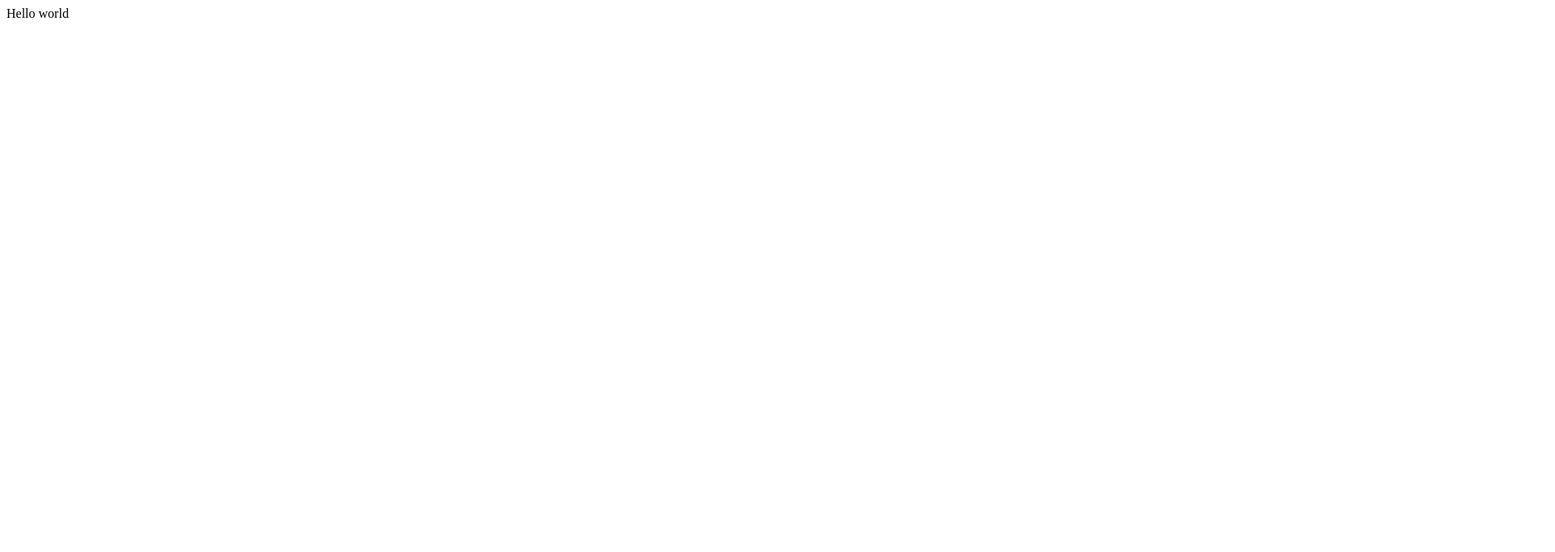
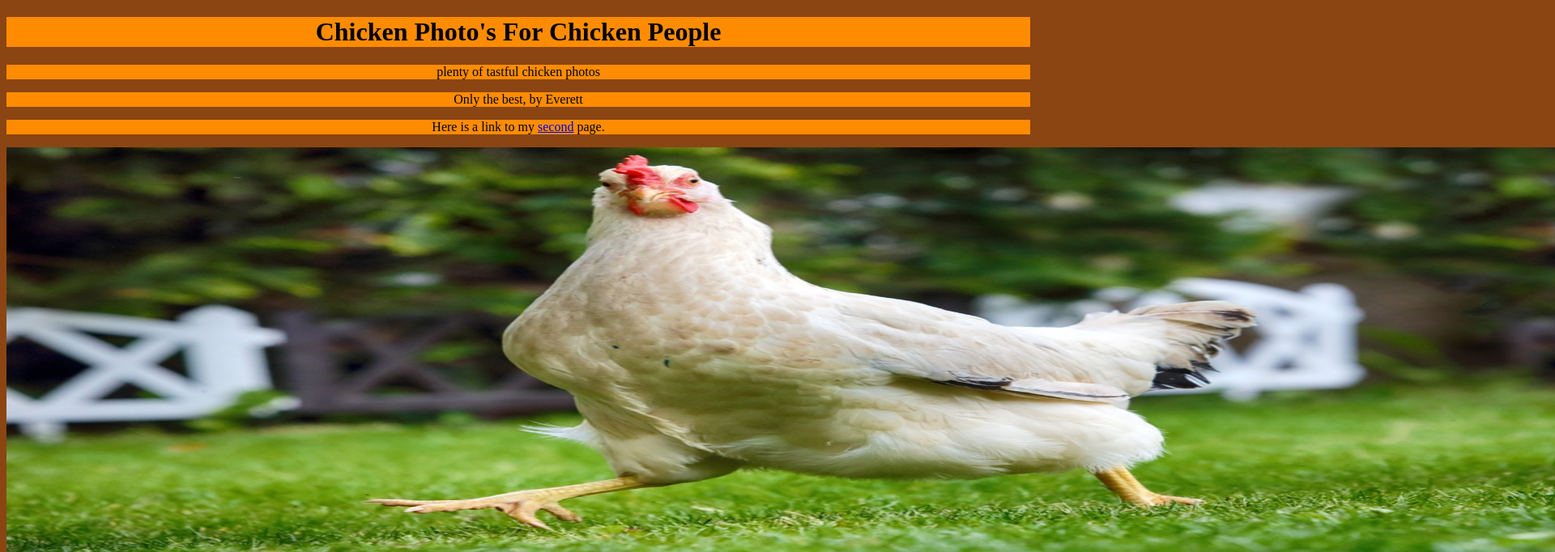
Before and after one commit to ICS20-Programming-EverettB/Unit1-04-HTML-CSS, a plain HTML site: page index.html in a window 1280 px wide. Shown: the top 682 px of the page at 81% size, 1920 px wide, since content can reach past the window. Drawn offline with Linux system fonts and the light colour scheme.

Commit message:
added info, almost complete

```diff
--- /dev/null
+++ b/css/style.css
@@ -0,0 +1,11 @@
+body {
+  background-color: saddlebrown
+}
+h1 {
+  background-color: darkorange;
+  text-align: center;
+}
+p {
+  background-color: darkorange;
+  text-align: center;
+}
--- a/index.html
+++ b/index.html
@@ -1,23 +1,35 @@
 <!DOCTYPE html>
-<html>
 
-<head>
-  <meta charset="utf-8">
-  <meta name="viewport" content="width=device-width">
-  <title>replit</title>
-  <link href="style.css" rel="stylesheet" type="text/css" />
-</head>
-
-<body>
-  Hello world
-  <script src="script.js"></script>
-
-  <!--
-  This script places a badge on your repl's full-browser view back to your repl's cover
-  page. Try various colors for the theme: dark, light, red, orange, yellow, lime, green,
-  teal, blue, blurple, magenta, pink!
-  -->
-  <script src="https://replit.com/public/js/replit-badge-v2.js" theme="dark" position="bottom-right"></script>
-</body>
+<!DOCTYPE html>
+<!-- ICS2O-Unit1-04-HTML-CSS -->
+<html lang="en-ca">
+	<head>
+		<meta charset="utf-8">
+		<meta name="description" content="My first webpage, with CSS">
+		<meta name="keywords" content="mths, ics2o">
+		<meta name="author" content="Everett">
+		<meta name="viewport" content="width=device-width, initial-scale=1.0">
+		<link rel="stylesheet" href="./css/style.css">
+		<title>My first webpage, with CSS</title>
+	</head>
+	<body>
+		<h1>
+      Chicken Photo's For Chicken People
+    </h1>
+		<p>
+      plenty of tastful chicken photos
+    </p>
+    <p>
+      Only the best, by Everett
+    </p>
+		<p>
+			Here is a link to my
+			<a href="./more_style.html">second</a>
+			page.
+		</p>
+		<img src="./images/BX7vjSt8KMtcBHyisvcSPK.jpg" alt="style" width="2000" height="500">
+    <img src="./images/poultry-live-chicken-500x500.webp" alt="style" width="2000" height="500">
+	</body>
+</html
 
 </html>
```
Also changed, not shown: images/BX7vjSt8KMtcBHyisvcSPK.jpg (added), images/poultry-live-chicken-500x500.webp (added).
